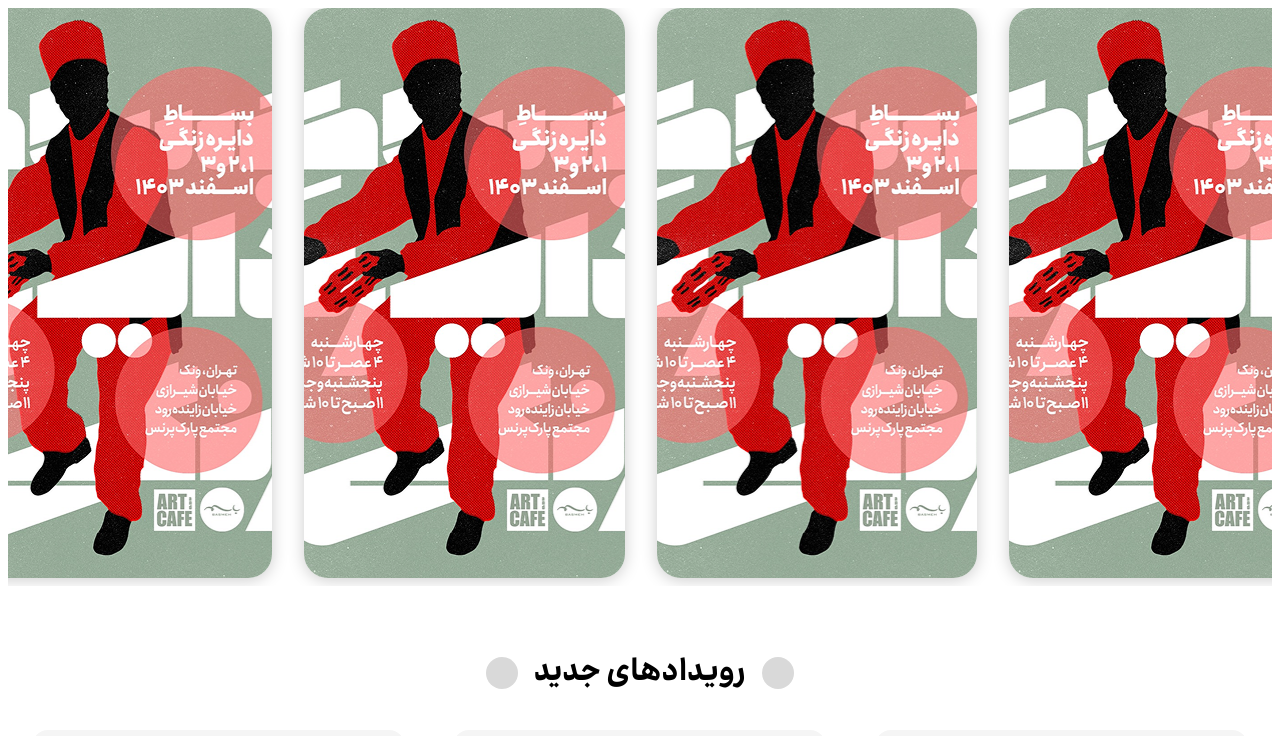
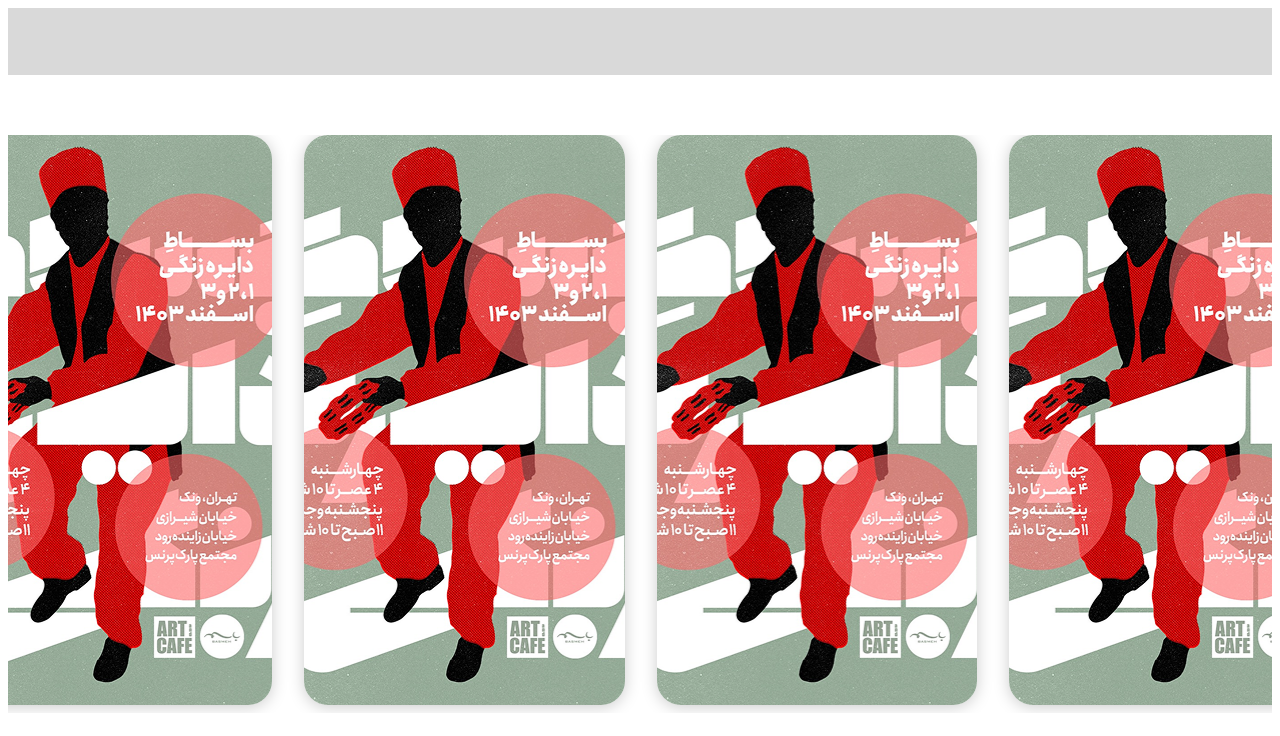
Before and after one commit to sotheso/Davvat-app, a Next.js app: page / in a window 1280 px wide. Shown: the top 736 px of the page. Built offline with nearby package versions, Linux system fonts and the light colour scheme.

Commit message:
add Tab bar

```diff
--- /dev/null
+++ b/components/TopBar.tsx
@@ -0,0 +1,19 @@
+import React from 'react';
+
+const TopBar: React.FC = () => {
+  return (
+    <div
+      style={{
+        width: '100%',
+        maxWidth: '100vw',
+        height: 67,
+        flexShrink: 0,
+        background: '#D9D9D9',
+        margin: '0 auto',
+        boxSizing: 'border-box',
+      }}
+    />
+  );
+};
+
+export default TopBar;
--- a/pages/index.tsx
+++ b/pages/index.tsx
@@ -1,6 +1,7 @@
 import React, { useRef, useEffect } from 'react';
 import EventCard from '../components/EventCard';
 import StoryCard from '../components/StoryCard';
+import TopBar from '../components/TopBar';
 
 const NUM_STORY_CARDS = 10;
 const STORY_GAP = 32;
@@ -64,6 +65,8 @@ const HomePage: React.FC = () => {
 
   return (
     <div>
+      <TopBar />
+      <div style={{ height: 60 }} />
       {/* Horizontal scrollable StoryCards, scroll starts from center and auto-scrolls smoothly */}
       <div ref={scrollRef} style={{width: '100%', overflowX: 'auto', marginBottom: 32, direction: 'ltr'}}>
         <div style={{display: 'flex', flexDirection: 'row', gap: STORY_GAP, minWidth: NUM_STORY_CARDS * 320.6 + (NUM_STORY_CARDS - 1) * STORY_GAP, paddingBottom: 8}}>
```
